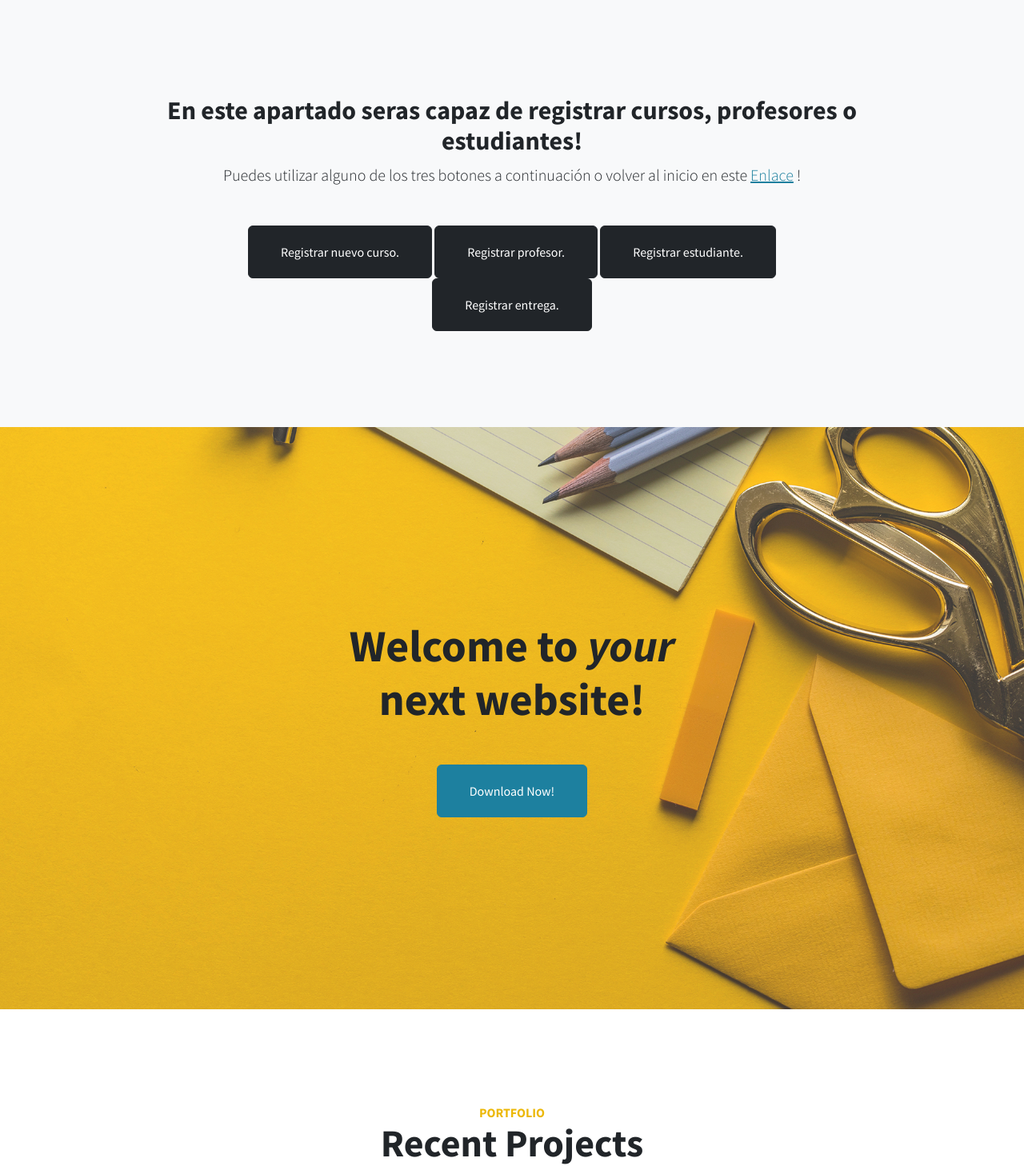
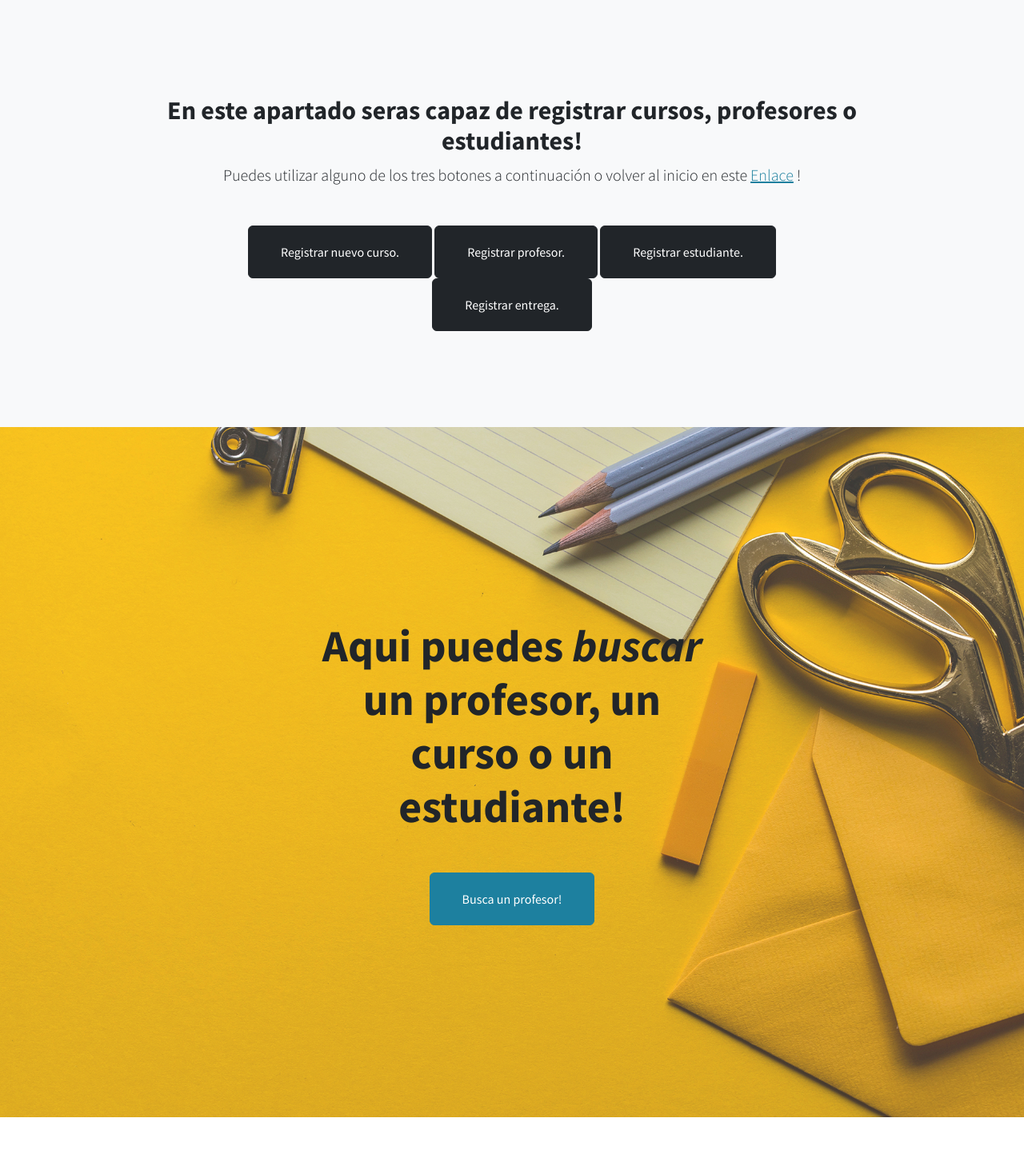
Before and after one commit to Chowder96/ProyectoCoder, a Django app: page /AppCoder/profesores/ in a window 1280 px wide. Shown: the part 801-2259 px from the top of the page at 80% size. Run offline with Django 4.2, Linux system fonts and the light colour scheme; some libraries are stand-ins or nearby versions.

Commit message:
was added buscar_profes and news html templates

```diff
--- a/AppCoder/Templates/AppCoder/padre.html
+++ b/AppCoder/Templates/AppCoder/padre.html
@@ -74,11 +74,11 @@
         <section class="callout">
             <div class="container px-4 px-lg-5 text-center">
                 <h2 class="mx-auto mb-5">
-                    Welcome to
-                    <em>your</em>
-                    next website!
+                    Aqui puedes
+                    <em>buscar</em>
+                    un profesor, un curso o un estudiante!
                 </h2>
-                <a class="btn btn-primary btn-xl" href="https://startbootstrap.com/theme/stylish-portfolio/">Download Now!</a>
+                <a class="btn btn-primary btn-xl" href="{% url 'buscar_profesor' %}">Busca un profesor!</a>
             </div>
         </section>
         <!-- Portfolio-->
--- a/AppCoder/urls.py
+++ b/AppCoder/urls.py
@@ -9,8 +9,17 @@ urlpatterns = [
     path('cursos/', ver_cursos, name='VerCursos'),
     path('entregas/', ver_entregas, name='VerEntregas'),
     path('estudiantes/', ver_estudiantes, name='VerEstudiantes'),
+
+    # Urls para crear
     path('cursoFormulario/', cursoFormulario, name='cursoFormulario'),
     path('crearProfesor/', crearProfesor, name='crearProfesor'),
     path('crearEstudiante/', crearEstudiante, name='crearEstudiante'),
     path('crearEntregable/', crearEntregable, name='crearEntregable'),
+
+    # Urls para buscar
+    path('buscar_profesor/', buscar_profesor, name='buscar_profesor'),
+    path('buscar/', buscar),
+
+    # Urls de resultados
+    path('resultado_profesor/', resultado_profesores, name='resultado_profesor'),
 ]
--- a/AppCoder/views.py
+++ b/AppCoder/views.py
@@ -79,3 +79,26 @@ def crearEntregable(request):
     else:
         formulario_entregable = entregableFormulario()
     return render(request, "AppCoder/crearEntregable.html", {"formulario_entregable": formulario_entregable})
+
+def buscar_profesor(request):
+    return render(request, "AppCoder/buscar_profesor.html")
+
+def buscar(request):
+
+    respuesta = f'Última busqueda: {request.GET["apellido"]}'
+
+    return HttpResponse(respuesta)
+
+def resultado_profesores(request):
+
+    if request.GET["apellido"]:
+        apellido = request.GET["apellido"]
+        lista_profesores = Profesor.objects.filter(apellido__icontains=apellido)
+
+        return render(request, "AppCoder/resultado_profesor.html", {'valor':apellido, "lista_profesores": lista_profesores})
+
+    else:
+
+        respuesta = f'Última busqueda: {request.GET["apellido"]}'
+
+    return render(request, "AppCoder/buscar_profesor.html", {"respuesta": respuesta})
```
Also changed, not shown: AppCoder/Templates/AppCoder/buscar_profesor.html (added, +20 -0 lines), AppCoder/Templates/AppCoder/resultado_profesor.html (added, +17 -0 lines).
